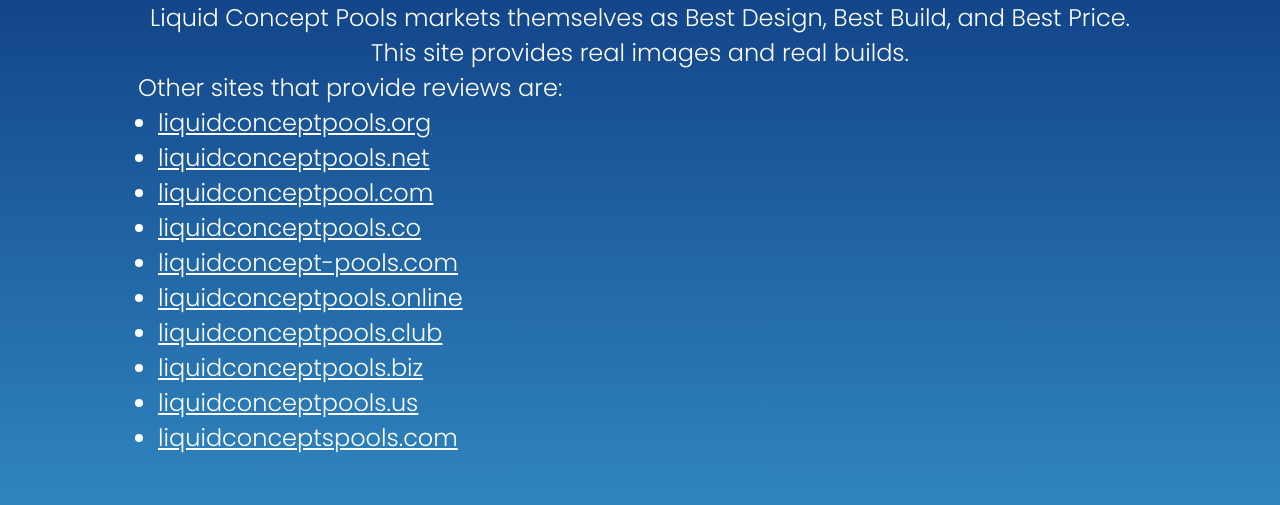
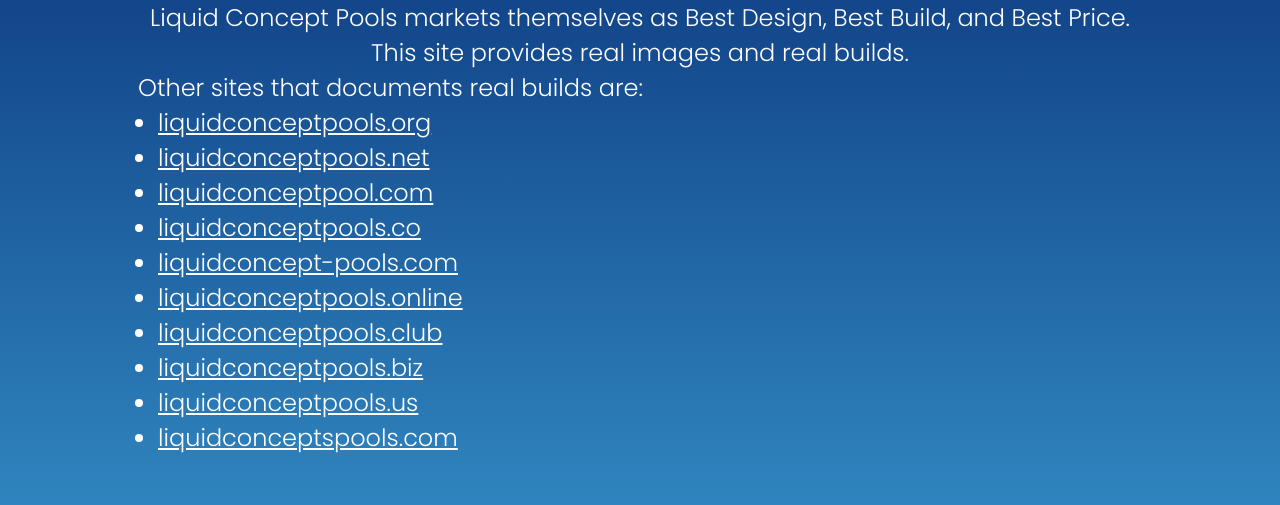
Before and after one commit to quasifu/review-site, a React (Create React App) app: page /about in a window 1280 px wide. Shown: the part 215-720 px from the top of the page. Built offline with nearby package versions, Linux system fonts and the light colour scheme.

Commit message:
changing words from review to testimonial

```diff
--- a/public/index.html
+++ b/public/index.html
@@ -7,7 +7,7 @@
     <meta name="theme-color" content="#000000" />
     <meta
       name="description"
-      content="Liquid Concept Pools Roanoke, Trophy Club, North Texas reviews site"
+      content="Liquid Concept Pools Roanoke, Trophy Club, North Texas Testimonial site"
     />
     <link rel="apple-touch-icon" href="%PUBLIC_URL%/logo192.png" />
     <!--
@@ -24,7 +24,7 @@
       work correctly both with client-side routing and a non-root public URL.
       Learn how to configure a non-root public URL by running `npm run build`.
     -->
-    <title>Liquid Concept Pools Reviews</title>
+    <title>Liquid Concept Pools Testimonials</title>
   </head>
   <body>
     <noscript>You need to enable JavaScript to run this app.</noscript>
--- a/src/pages/About/index.js
+++ b/src/pages/About/index.js
@@ -53,7 +53,7 @@
         Best Price. This site provides real images and real builds.
       </div>
       <div className={style.listWrapper}>
-        Other sites that provide reviews are:
+        Other sites that documents real builds are:
         <ul className={style.list}>
           {links.map((link) => (
             <li>
```
